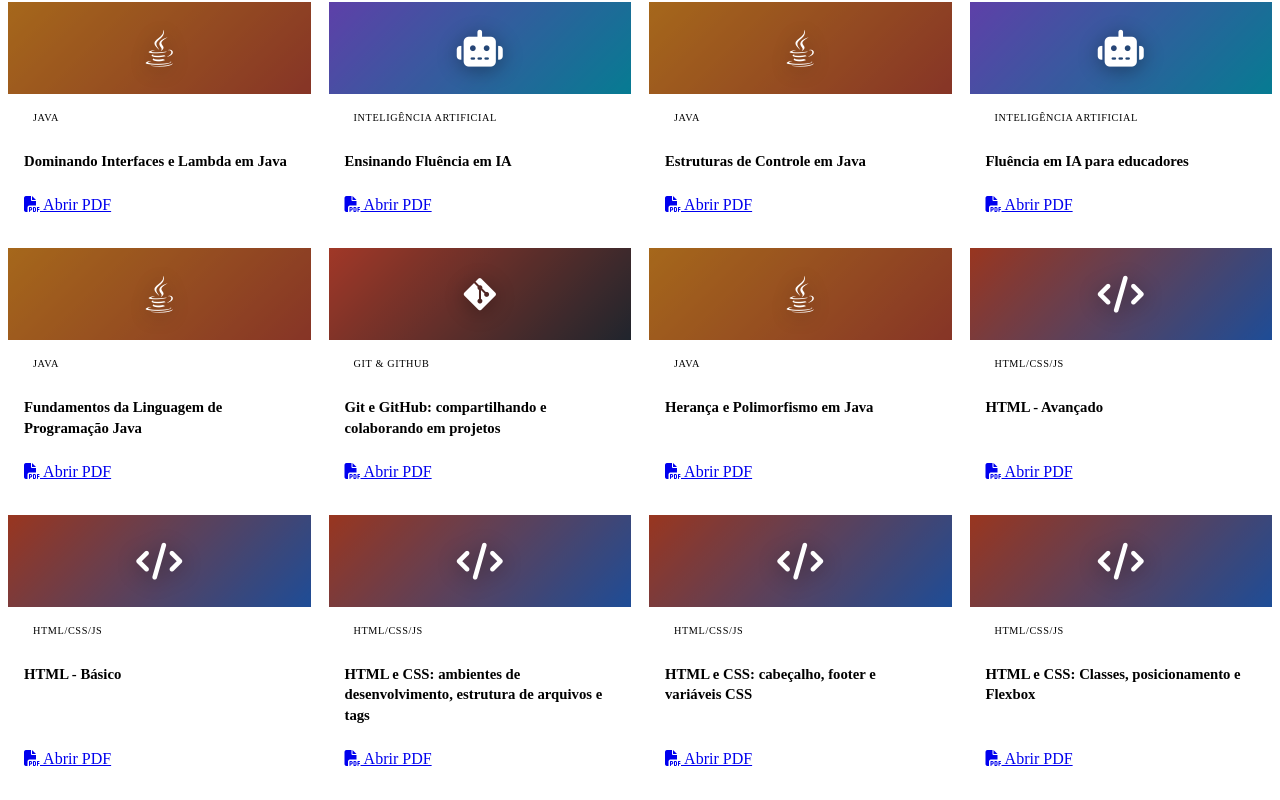
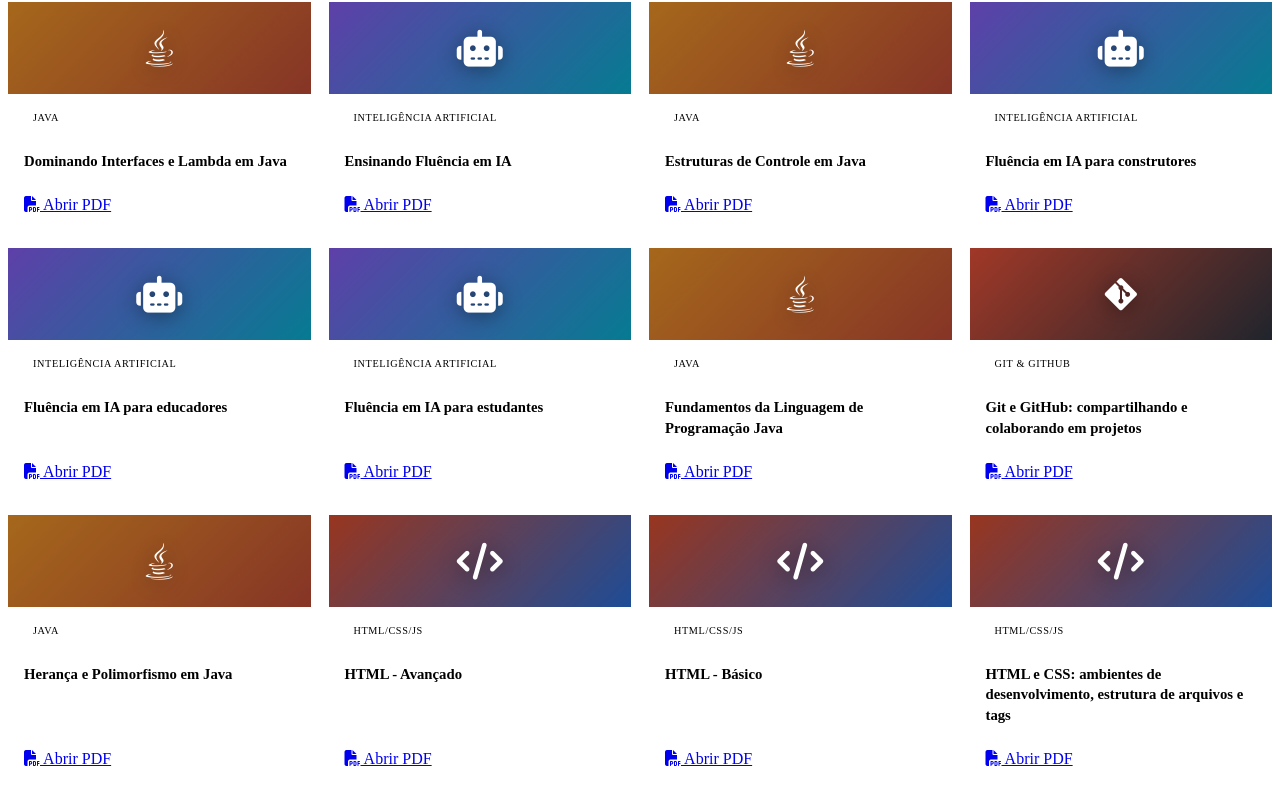
Before and after one commit to alvarofgomes/Portfolio_alvarofgomes, a Vue app: page /#/certificados in a window 1280 px wide. Shown: the part 1498-2298 px from the top of the page. Built offline with nearby package versions, Linux system fonts and the light colour scheme; the HTML template or start-up script is replaced by a standard one.

Commit message:
chore: sincronizar certificados a partir do repo Certificados

```diff
--- a/src/data/certificados.ts
+++ b/src/data/certificados.ts
@@ -158,8 +158,18 @@ const raw: Certificado[] = [
     categoria: "java"
   },
   {
+    titulo: { pt: "Fluência em IA para construtores", en: "AI Fluency for Builders" },
+    arquivo: "Fluência em IA para construtores.pdf",
+    categoria: "ia"
+  },
+  {
     titulo: { pt: "Fluência em IA para educadores", en: "AI Fluency for Educators" },
     arquivo: "Fluência em IA para educadores.pdf",
+    categoria: "ia"
+  },
+  {
+    titulo: { pt: "Fluência em IA para estudantes", en: "AI Fluency for Students" },
+    arquivo: "Fluência em IA para estudantes.pdf",
     categoria: "ia"
   },
   {
```
